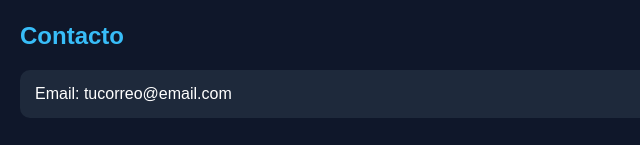
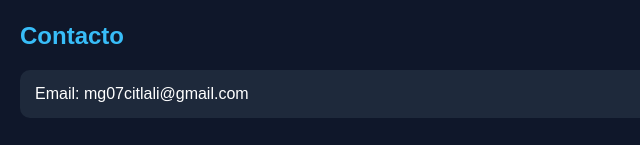
Before and after one commit to CitlaliGarciaMendoza/Portafolio, a plain HTML site: page index.html in a window 1280 px wide. Shown: the part 705-850 px from the top of the page, 0-640 px from the left. Drawn offline with Linux system fonts and the light colour scheme.

Commit message:
Update index.html

```diff
--- a/index.html
+++ b/index.html
@@ -63,7 +63,7 @@
 <section>
   <h2>Contacto</h2>
   <div class="card">
-    Email: tucorreo@email.com
+    Email: mg07citlali@gmail.com
   </div>
 </section>
 
```
